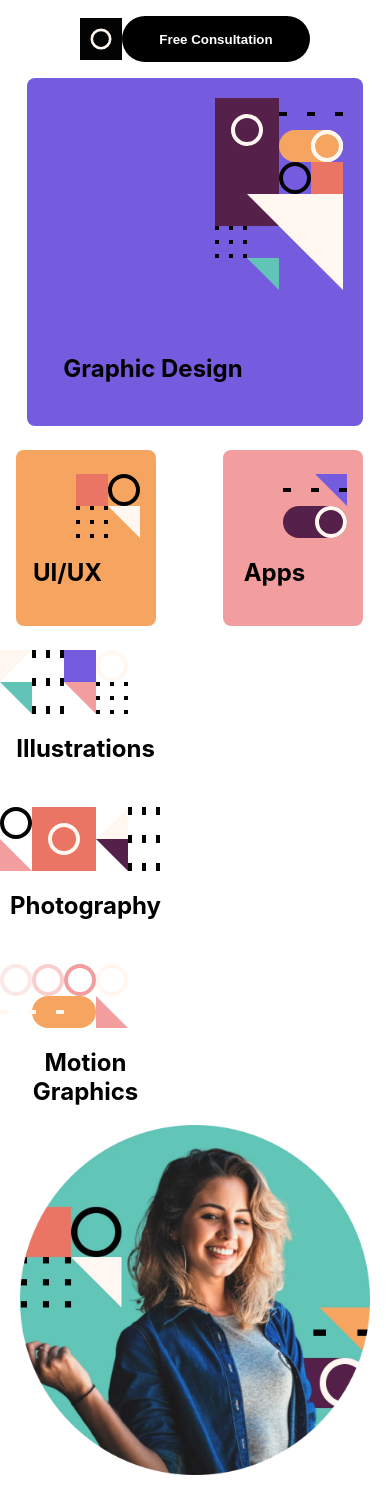
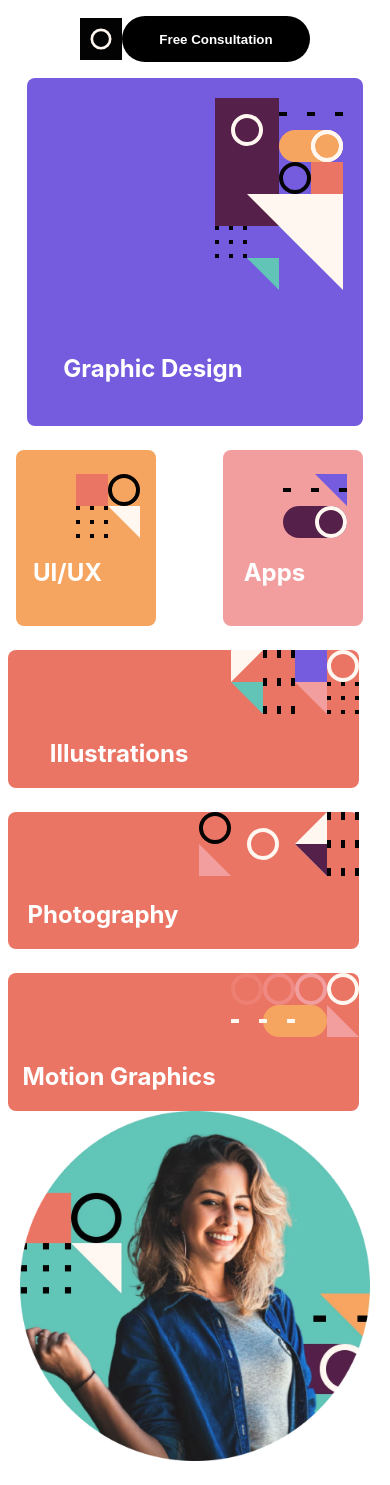
Before and after one commit to jamesbchurch/Single-page-design-portfolio, a React (Create React App) app in the folder design/: page / in a window 390 px wide. Shown: the top 1485 px of the page. Built offline with nearby package versions, Linux system fonts and the light colour scheme.

Commit message:
Updates to grid styling
Updated grid styling for mobile for the remaining rows.

```diff
--- a/design/src/components/ServicesSlice/ServicesSlice.js
+++ b/design/src/components/ServicesSlice/ServicesSlice.js
@@ -20,16 +20,28 @@ export default function ServicesSlice() {
         <h2 className={styles.appsText}>Apps</h2>
       </li>
       <li className={styles.spanRow}>
-        <img src="pattern-illustrations.svg" alt="illustrations" />
-        <h2>Illustrations</h2>
+        <img
+          className={styles.spanRowImg}
+          src="pattern-illustrations.svg"
+          alt="illustrations"
+        />
+        <h2 className={styles.spanRowText}>Illustrations</h2>
       </li>
       <li className={styles.spanRow}>
-        <img src="pattern-photography.svg" alt="photos" />
-        <h2>Photography</h2>
+        <img
+          className={styles.spanRowImg}
+          src="pattern-photography.svg"
+          alt="photos"
+        />
+        <h2 className={styles.spanRowText}>Photography</h2>
       </li>
       <li className={styles.spanRow}>
-        <img src="pattern-motion-graphics.svg" alt="motion" />
-        <h2>Motion Graphics</h2>
+        <img
+          className={styles.spanRowImg}
+          src="pattern-motion-graphics.svg"
+          alt="motion"
+        />
+        <h2 className={styles.spanRowText}>Motion Graphics</h2>
       </li>
     </ul>
   );
--- a/design/src/components/ServicesSlice/ServicesSlice.module.css
+++ b/design/src/components/ServicesSlice/ServicesSlice.module.css
@@ -5,9 +5,12 @@
   grid-template-columns: 1fr 1fr 1fr 1fr;
   list-style-type: none;
   gap: 1.5rem;
+  color: white;
 }
 
 .graphics {
+  padding: 0;
+  margin: 0;
   grid-column: 1/6;
   grid-row: 1/3;
   background-color: #755cde;
@@ -32,6 +35,8 @@
 }
 
 .ui {
+  padding: 0;
+  margin: 0;
   grid-column: 1/3;
   padding: 1rem;
   background-color: #f6a560;
@@ -52,6 +57,8 @@
 }
 
 .apps {
+  padding: 0;
+  margin: 0;
   grid-column: 3/6;
   padding: 1rem;
   background-color: #f39e9e;
@@ -73,6 +80,24 @@
 }
 
 .spanRow {
-  grid-column: 1/3;
+  padding: 0;
+  margin: 0;
+  grid-column: 1/5;
   display: grid;
+  grid-template-columns: 1fr 1fr 1fr;
+  grid-template-rows: 1fr 1fr;
+  background-color: #EB7565;
+  margin: auto;
+  max-width: 90vw;
+  border-radius: 8px;
 }
+.spanRowImg{
+grid-column: 3/4;
+
+
+}
+
+.spanRowText{
+grid-column: 1/3;
+grid-row: 2/2;
+}
```
